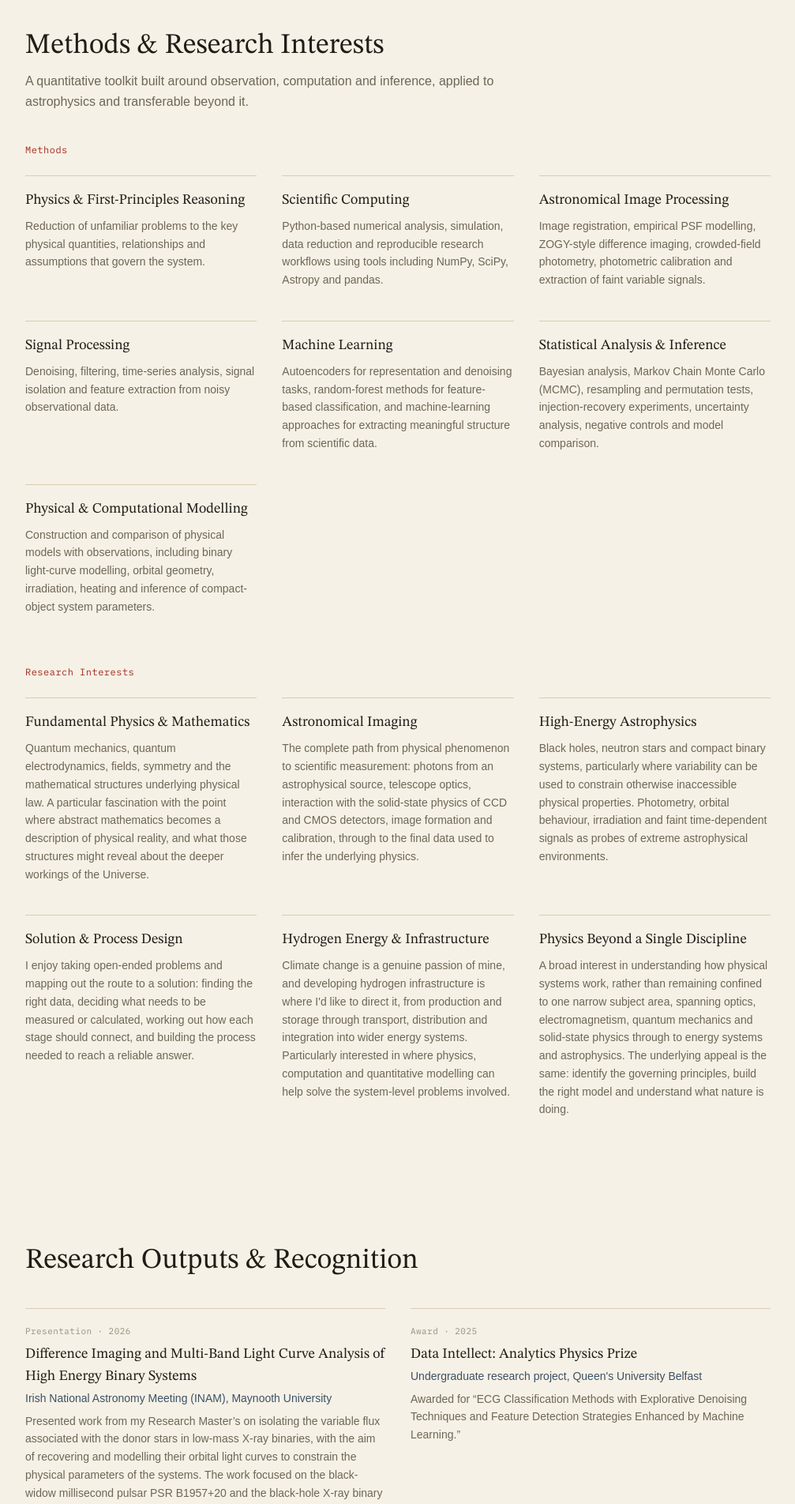
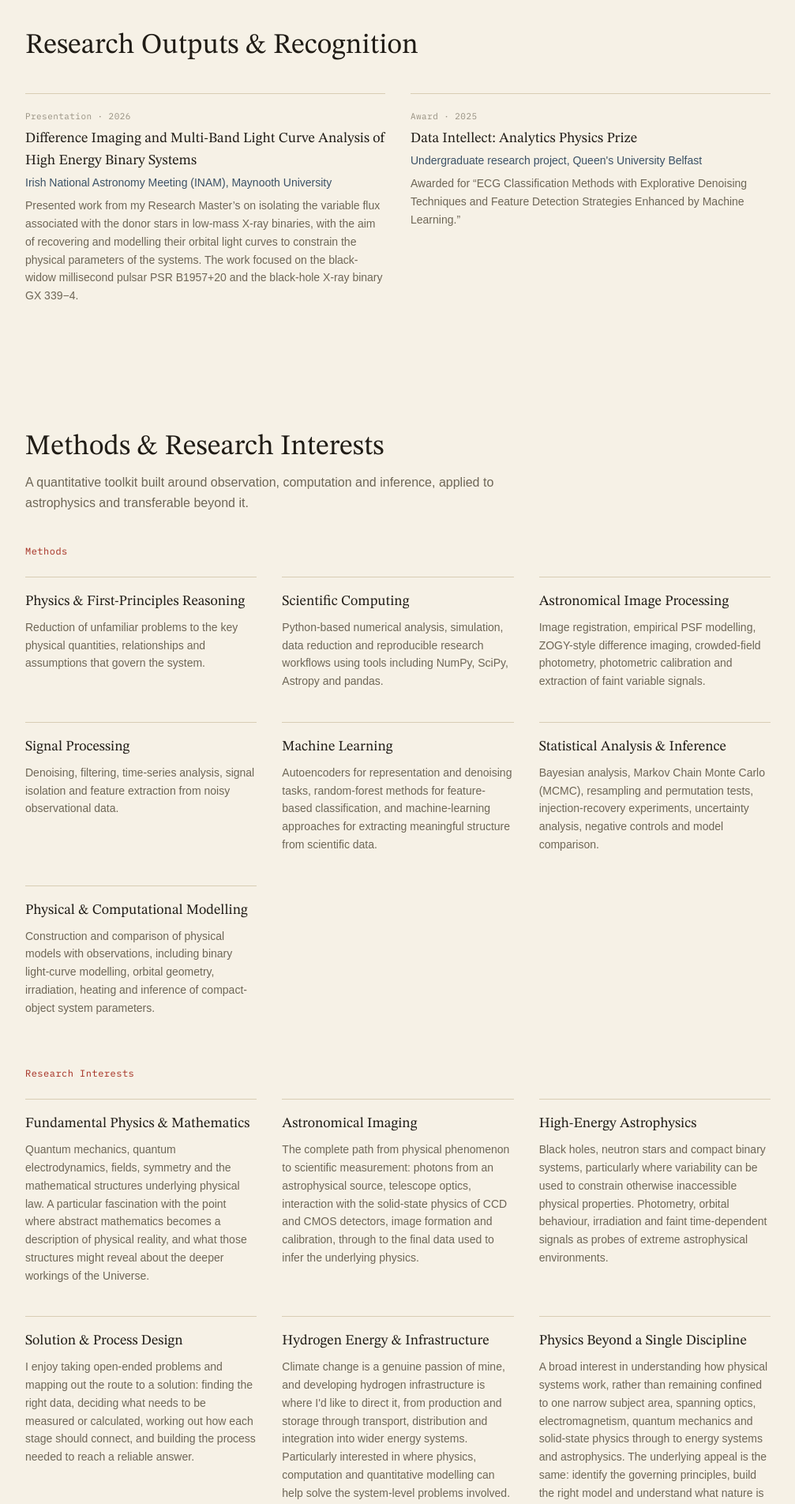
Before and after one commit to EoinTrainor/academic-website, a Next.js app: page / in a window 1280 px wide. Shown: the part 3300-5204 px from the top of the page at 79% size, without its empty margins (136-1143 px from the left). Built offline with nearby package versions, Linux system fonts and the light colour scheme; a web font is replaced by a local one.

Commit message:
Move Research Outputs & Recognition above Methods on homepage

```diff
--- a/src/app/page.tsx
+++ b/src/app/page.tsx
@@ -78,6 +78,15 @@ export default function Home() {
       </section>
 
       <section className="mx-auto max-w-5xl px-6 py-20 md:px-10">
+        <SectionHeader heading="Research Outputs & Recognition" />
+        <div className="mt-10 grid gap-8 sm:grid-cols-2">
+          {OUTPUTS.map((output) => (
+            <ResearchOutputCard key={output.title} output={output} />
+          ))}
+        </div>
+      </section>
+
+      <section className="mx-auto max-w-5xl px-6 py-20 md:px-10">
         <SectionHeader
           heading="Methods & Research Interests"
           intro="A quantitative toolkit built around observation, computation and inference, applied to astrophysics and transferable beyond it."
@@ -97,15 +106,6 @@ export default function Home() {
       </section>
 
       <section className="mx-auto max-w-5xl px-6 py-20 md:px-10">
-        <SectionHeader heading="Research Outputs & Recognition" />
-        <div className="mt-10 grid gap-8 sm:grid-cols-2">
-          {OUTPUTS.map((output) => (
-            <ResearchOutputCard key={output.title} output={output} />
-          ))}
-        </div>
-      </section>
-
-      <section className="mx-auto max-w-5xl px-6 py-20 md:px-10">
         <div className="flex flex-wrap items-end justify-between gap-4">
           <SectionHeader heading="Selected Code" intro="Pipelines and models, developed in the open." />
           <a href={SITE.github} className="text-sm text-halpha hover:text-paper transition-colors">
```
